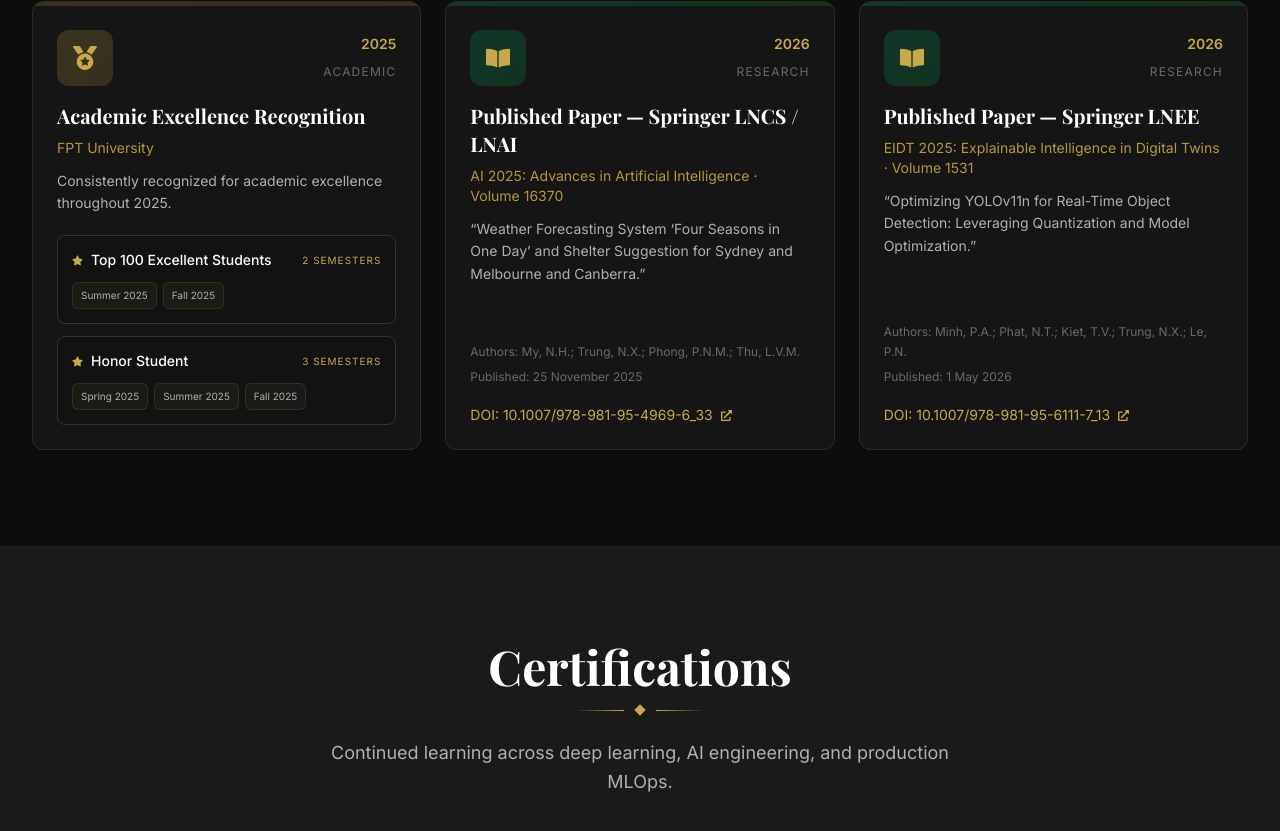
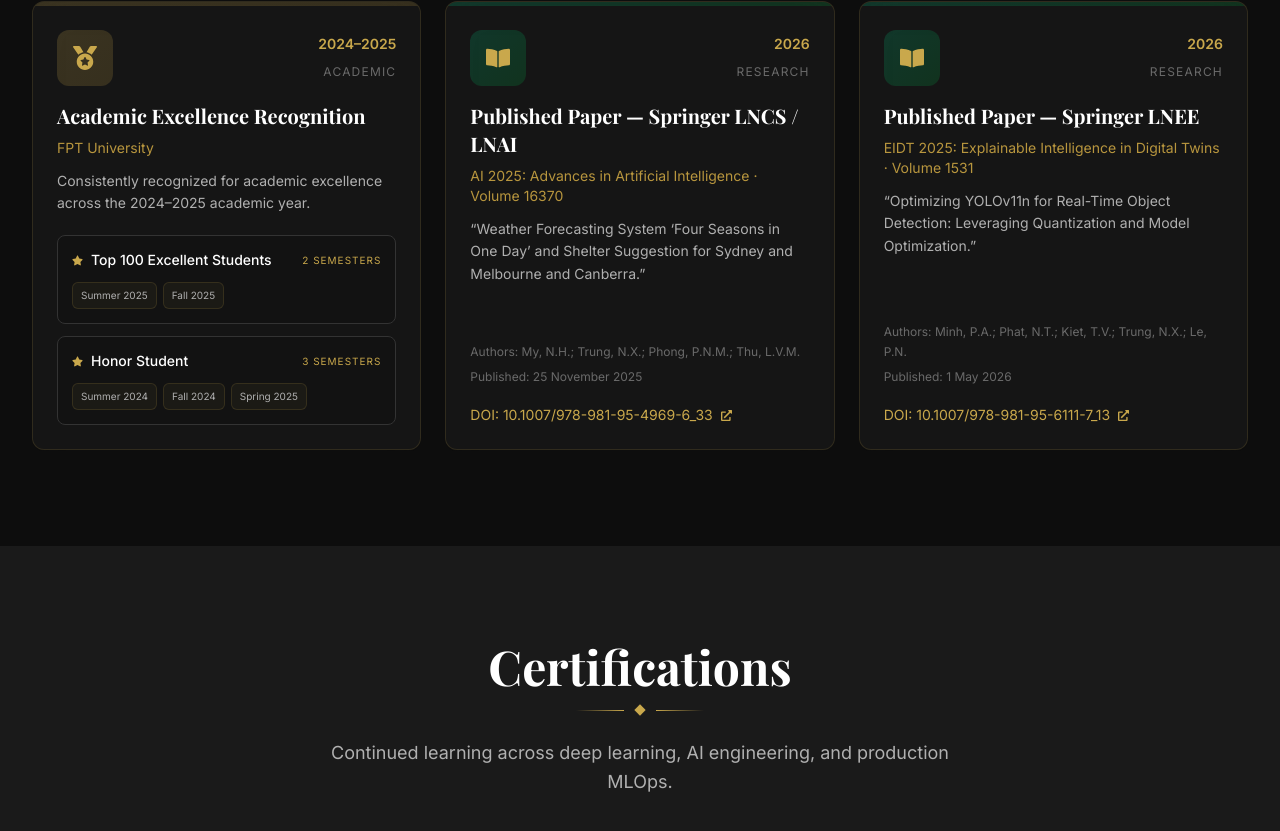
Before and after one commit to xuantrung-DA/my-portfolio, a React (Vite) app: page / in a window 1280 px wide. Shown: the part 8209-9040 px from the top of the page. Built offline with nearby package versions, Linux system fonts and the light colour scheme.

Commit message:
fix(portfolio): correct Honor Student semesters
Update the academic recognition period to 2024–2025 and correct the Honor Student semesters to Summer 2024, Fall 2024, and Spring 2025.

```diff
--- a/src/data/portfolio.js
+++ b/src/data/portfolio.js
@@ -343,9 +343,9 @@ export const honors = [
   {
     title: "Academic Excellence Recognition",
     organization: "FPT University",
-    year: "2025",
+    year: "2024–2025",
     description:
-      "Consistently recognized for academic excellence throughout 2025.",
+      "Consistently recognized for academic excellence across the 2024–2025 academic year.",
     academicHighlights: [
       {
         label: "Top 100 Excellent Students",
@@ -355,7 +355,7 @@ export const honors = [
       {
         label: "Honor Student",
         count: "3 semesters",
-        semesters: ["Spring 2025", "Summer 2025", "Fall 2025"],
+        semesters: ["Summer 2024", "Fall 2024", "Spring 2025"],
       },
     ],
     type: "academic",
```
